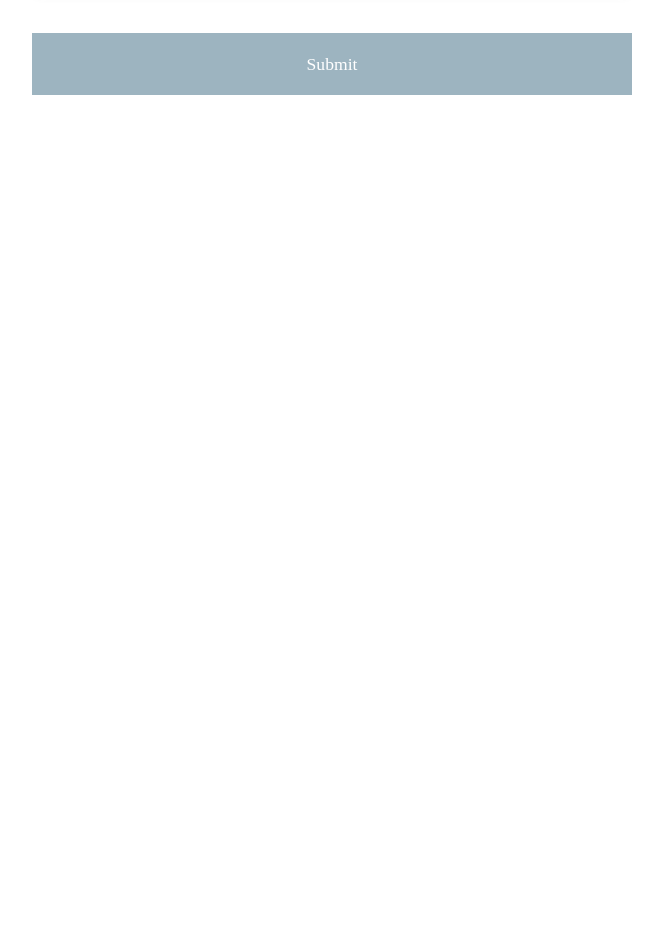
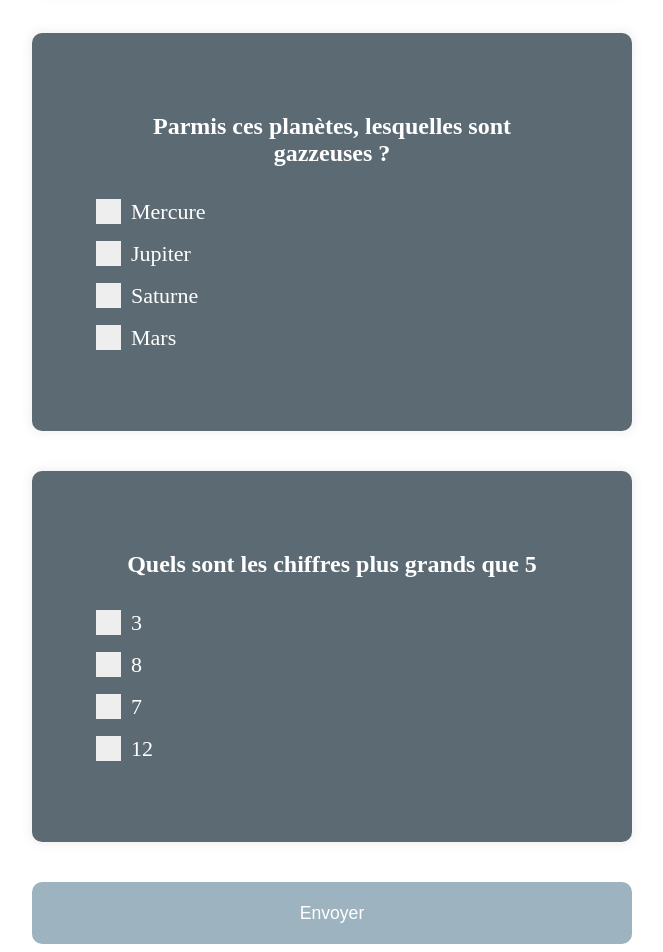
Before and after one commit to Hugs-54/nwt-project, an Angular app in the folder front/: page /quiz in a window 1280 px wide. Shown: the part 751-1703 px from the top of the page, without its empty margins (308-971 px from the left). Before the commit the page ends 854 px from the top, so only its background shows below. Built offline with nearby package versions, Linux system fonts and the light colour scheme.

Commit message:
Première version du système de vérification

```diff
--- a/front/src/app/question/question.component.html
+++ b/front/src/app/question/question.component.html
@@ -4,7 +4,7 @@
         <ul>
             <li *ngFor="let answer of question.answers; let i = index">
                 <label class="container">
-                    <input type="checkbox" [id]="questionId + i" name="answer" class="answer" />
+                    <input type="checkbox" [id]="questionId + i" name="answer" class="answer" (change)="onAnswerChange(i)"/>
                     <label [for]="questionId + i" [id]="questionId + i">{{answer.textAnswer}}</label>
                     <span class="checkmark"></span>
                 </label>
--- a/front/src/app/question/question.component.ts
+++ b/front/src/app/question/question.component.ts
@@ -1,4 +1,4 @@
-import { Component, Input } from '@angular/core';
+import { Component, EventEmitter, Input, Output } from '@angular/core';
 import { Router } from '@angular/router';
 import { Question } from '../types/question.type';
 
@@ -9,12 +9,13 @@ import { Question } from '../types/question.type';
 })
 export class QuestionComponent {
 
-  private _questionId: string;
+  private _questionId: number;
   private _question: Question;
+  @Output() setSelected = new EventEmitter<{questionId: number, answerId: number }>();
 
   constructor(private _router: Router) {
     this._question = {} as Question;
-    this._questionId = "0";
+    this._questionId = 0;
   }
 
   @Input()
@@ -28,11 +29,15 @@ export class QuestionComponent {
 
   @Input()
   set questionId(questionId: number) {
-    this._questionId = ""+questionId;
+    this._questionId = questionId;
   }
 
   get questionId(): string {
-    return this._questionId;
+    return this._questionId+"";
+  }
+
+  onAnswerChange(answer: number){
+    this.setSelected.emit({questionId: this._questionId, answerId: answer });
   }
 
 }
--- a/front/src/app/quiz/quiz.component.css
+++ b/front/src/app/quiz/quiz.component.css
@@ -4,10 +4,11 @@ button {
   color: white;
   cursor: pointer;
   display: block;
-  font-family: inherit;
+  font-family: "Poppins", sans-serif;
   font-size: 1.1rem;
   width: 600px;
   padding: 1.3rem;
+  border-radius: 10px;
 }
 
 button:hover {
@@ -26,7 +27,7 @@ button:focus {
 
 .quiz-container {
   display: flex;
-  flex-direction: column; /* Aligner les éléments verticalement */
-  align-items: center; /* Centrer horizontalement les éléments */
-  justify-content: center; /* Centrer verticalement les éléments */
+  flex-direction: column;
+  align-items: center;
+  justify-content: center;
 }
--- a/front/src/app/quiz/quiz.component.html
+++ b/front/src/app/quiz/quiz.component.html
@@ -1,5 +1,8 @@
 <div class="quiz-container" id="quiz">
-    <h1>Nom du quiz</h1>
-    <app-question class="question" *ngFor="let question of quiz; let i = index" [question]="question" [questionId]="i"></app-question>
-    <button id="submit">Submit</button>
+    <h1>{{title}}</h1>
+    <app-question class="question"
+    (setSelected)="changeAnswerSelected($event)"
+    *ngFor="let question of quiz; let i = index"
+    [question]="question" [questionId]="i"></app-question>
+    <button id="submit" (click)="validateQuiz()">Envoyer</button>
 </div>
--- a/front/src/app/quiz/quiz.component.ts
+++ b/front/src/app/quiz/quiz.component.ts
@@ -1,4 +1,6 @@
 import { Component } from '@angular/core';
+import { Question, Quiz } from '../types/question.type';
+import { Router } from '@angular/router';
 
 @Component({
   selector: 'app-quiz',
@@ -6,7 +8,9 @@ import { Component } from '@angular/core';
   styleUrls: ['./quiz.component.css']
 })
 export class QuizComponent {
-  quiz = [
+  private _quiz = {
+    title : "Culture G",
+    questions : [
       {
         textQuestion: "Quelle est la capitale de la france ?",
         answers : [
@@ -36,6 +40,110 @@ export class QuizComponent {
               isCorrect : true
           }
         ]
+      },
+      {
+        textQuestion: "Parmis ces planètes, lesquelles sont gazzeuses ?",
+        answers : [
+          {
+            textAnswer : "Mercure",
+              isCorrect : false
+          },
+          {
+            textAnswer : "Jupiter",
+              isCorrect : true
+          },
+          {
+            textAnswer : "Saturne",
+              isCorrect : true
+          },
+          {
+            textAnswer : "Mars",
+              isCorrect : false
+          }
+        ]
+      },
+      {
+        textQuestion: "Quels sont les chiffres plus grands que 5",
+        answers : [
+          {
+            textAnswer : "3",
+              isCorrect : false
+          },
+          {
+            textAnswer : "8",
+              isCorrect : true
+          },
+          {
+            textAnswer : "7",
+              isCorrect : true
+          },
+          {
+            textAnswer : "12",
+              isCorrect : true
           }
         ]
       }
+    ]
+  } as Quiz;
+
+  constructor(private _router: Router) {
+    //this._quiz = {} as Quiz;
+    this.addIsSelectedToAnswers();
+  }
+
+  get quiz(): Question[] {
+    return this._quiz.questions;
+  }
+
+  get title(): string{
+    return this._quiz.title;
+  }
+
+  /**
+   * Rajoute un attribut isSelected : boolean à toutes les réponses
+   * Ce champ sert à enregistrer les réponses de l'utilisateur
+   * Cette donnée n'a pas besoin d'être enregistrer sur la bdd
+   */
+  addIsSelectedToAnswers() {
+    this._quiz.questions.forEach((question) => {
+      question.answers.forEach((answer) => {
+        answer.isSelected = false;
+      });
+    });
+  }
+
+  changeAnswerSelected(event: { questionId: number; answerId: number }){
+    var isSelected = this._quiz.questions[event.questionId].answers[event.answerId].isSelected;
+    this._quiz.questions[event.questionId].answers[event.answerId].isSelected = !isSelected;
+  }
+
+  validateQuiz(){
+    let score: number = 0.00;
+
+    this._quiz.questions.forEach((question) => {
+      const selectedAnswers = question.answers.filter((answer) => answer.isSelected);
+      const correctAnswers = question.answers.filter((answer) => answer.isCorrect);
+
+      if (selectedAnswers.length === correctAnswers.length && selectedAnswers.every((answer) => correctAnswers.includes(answer))) {
+        // Toutes les réponses sélectionnées sont correctes
+        score += correctAnswers.length;
+      }
+
+      //S'il y a plus de réponses selectionnées que de bonne réponse,
+      //le score équivaut au nombre de bonne réponse divisé par le nombre de réponse selectionnées
+      //1 bonne réponse, 2 réponses sélectionnées (1 bonne 1 fausse) : 0.50
+      //1 bonne réponse, 3 réponses sélectionnées (1 bonne 2 fausses): 0.33
+      /*if (selectedAnswers.length > correctAnswers.length && selectedAnswers.find((answer) => correctAnswers.includes(answer))) {
+        score += correctAnswers.length/selectedAnswers.length;
+        //A revoir car si 3 bonnes réponses en selectionnant 4 réponses : 0.75/3
+      }*/
+
+      /*
+      if (selectedAnswers.length < correctAnswers.length && selectedAnswers.every((answer) => correctAnswers.includes(answer))) {
+        score += selectedAnswers.length;
+      }*/
+    });
+    console.log(`Score: ${score.toFixed(2)}/${this._quiz.questions.length}`);
+
+  }
+}
--- a/front/src/app/types/question.type.ts
+++ b/front/src/app/types/question.type.ts
@@ -1,3 +1,8 @@
+export type Quiz = {
+    title: string;
+    questions: Question[];
+};
+
 export type Question = {
     textQuestion: string;
     answers: Answer[];
@@ -6,4 +11,5 @@ export type Question = {
 export type Answer = {
     textAnswer: string;
     isCorrect: boolean;
+    isSelected?: boolean;
 };
```
Also changed, not shown: front/src/app/question/question.component.css (+0 -8 lines). Lines whose indentation alone changed are shown as unchanged.
